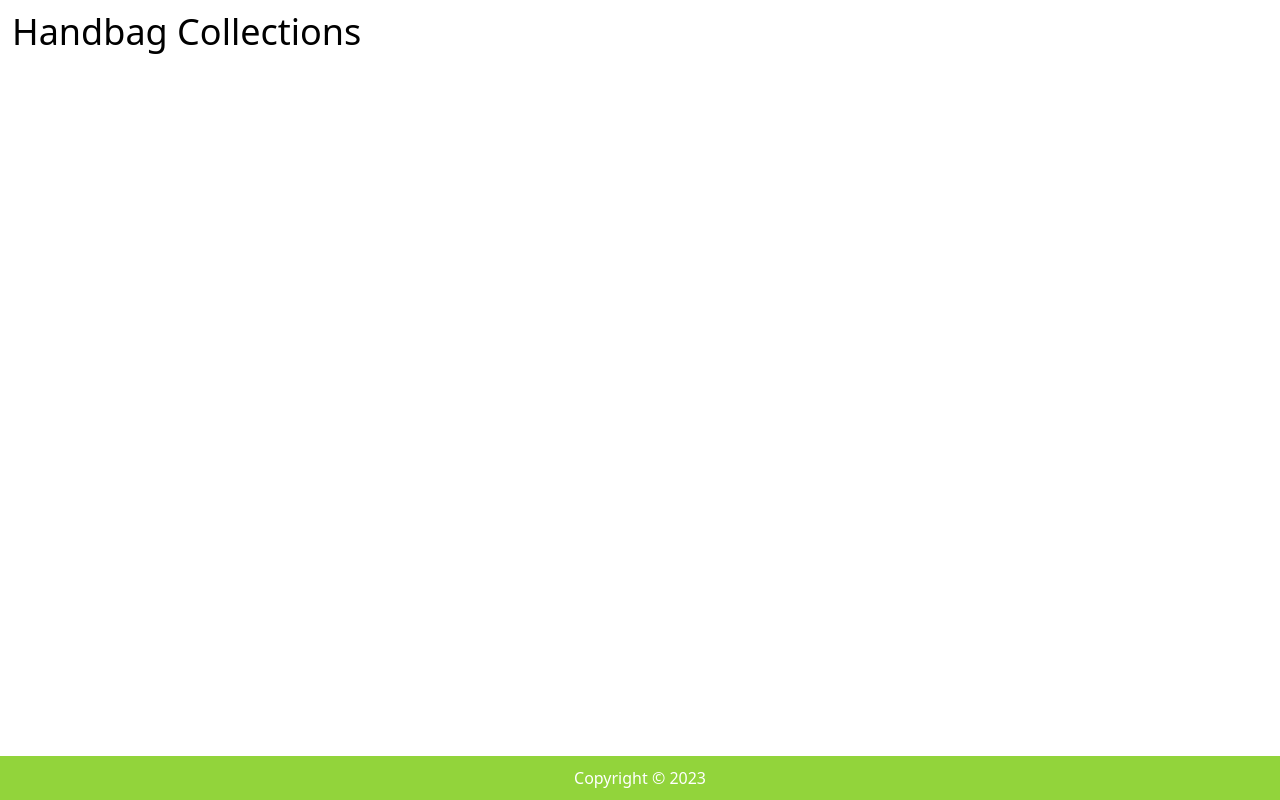
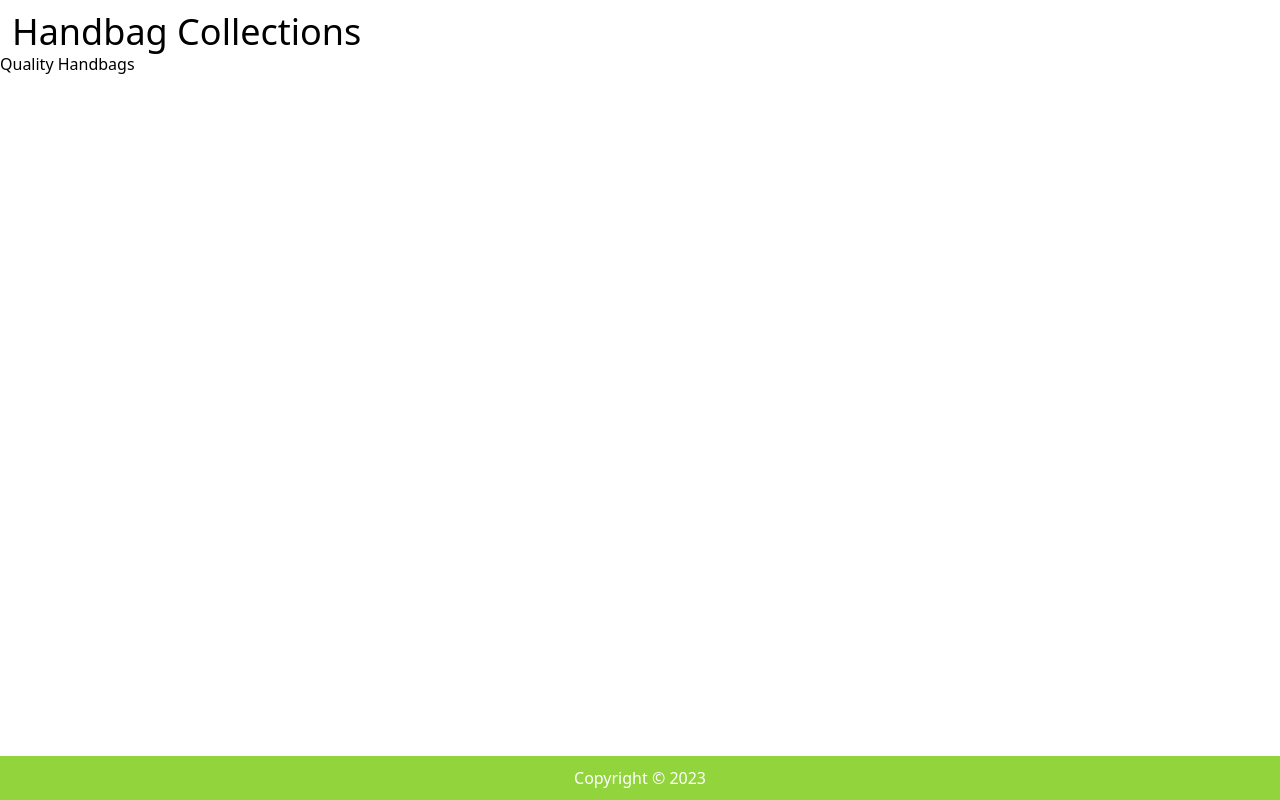
Before and after one commit to Buyaki01/handbags-react, a JavaScript app: page / in a window 1280 px wide. Built offline with nearby package versions, Linux system fonts and the light colour scheme; the HTML template or start-up script is replaced by a standard one.

Commit message:
Add title

```diff
--- a/src/Handbags.js
+++ b/src/Handbags.js
@@ -1,6 +1,7 @@
 const Handbags = () => {
   return(
     <main>
+      <p> Quality Handbags</p>
     </main>
   )
 }
```
